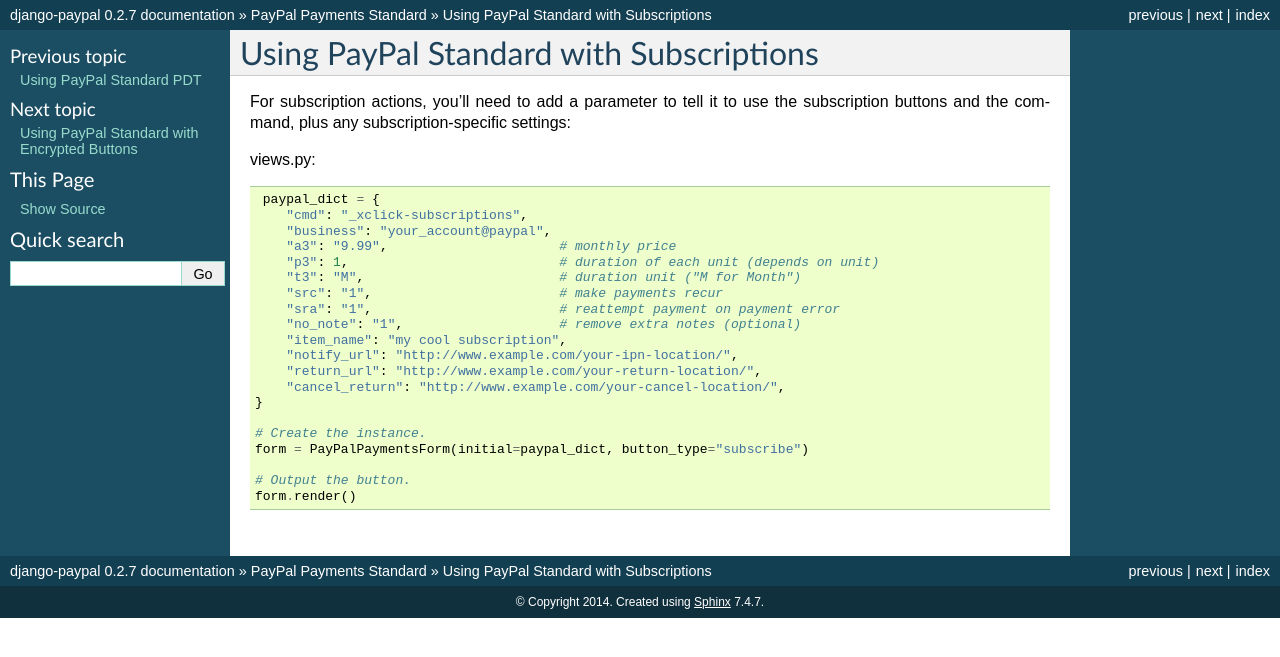
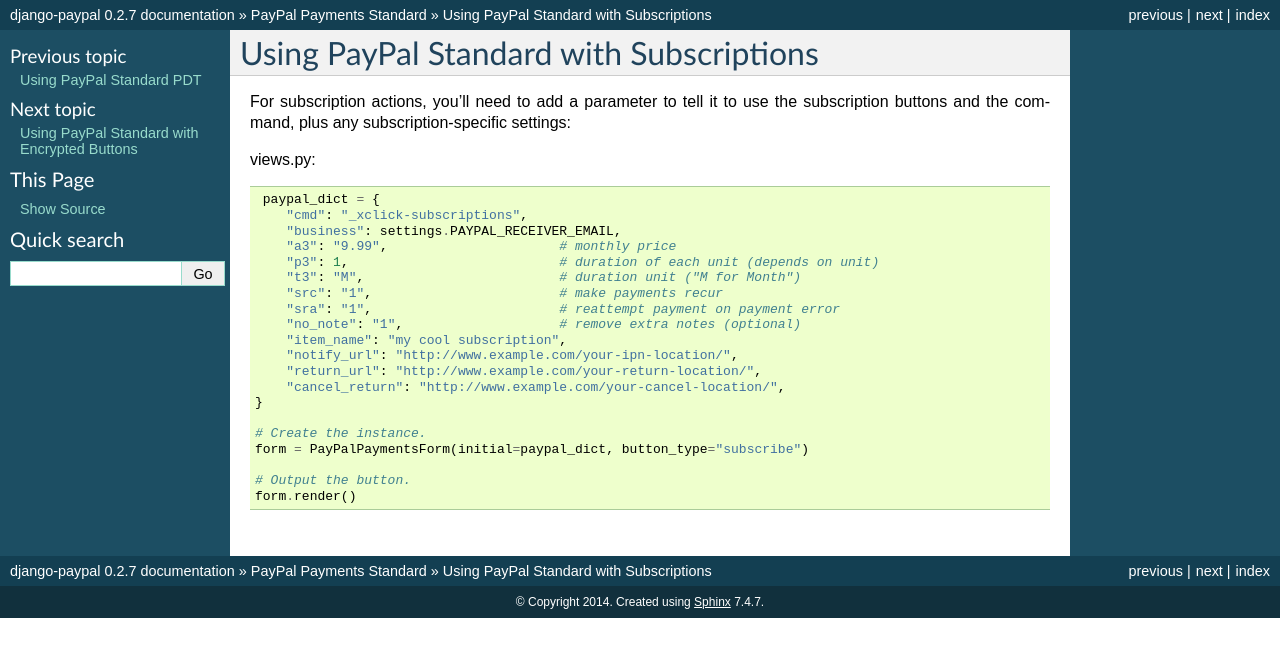
Before and after one commit to spookylukey/django-paypal, a Sphinx documentation site: the page built from docs/standard/subscriptions.rst, in a window 1280 px wide. Shown: the top 657 px of the page. Built offline with Sphinx 7.4.7, drawn with Linux system fonts in a browser that asks for light colours; pages that are not in the unit, such as notebooks, are missing from menus.

Commit message:
Change "business"
to the same as in Using PayPal Standard IPN

```diff
--- a/docs/standard/subscriptions.rst
+++ b/docs/standard/subscriptions.rst
@@ -10,7 +10,7 @@
 
     paypal_dict = {
        "cmd": "_xclick-subscriptions",
-       "business": "your_account@paypal",
+       "business": settings.PAYPAL_RECEIVER_EMAIL,
        "a3": "9.99",                      # monthly price
        "p3": 1,                           # duration of each unit (depends on unit)
        "t3": "M",                         # duration unit ("M for Month")
```
